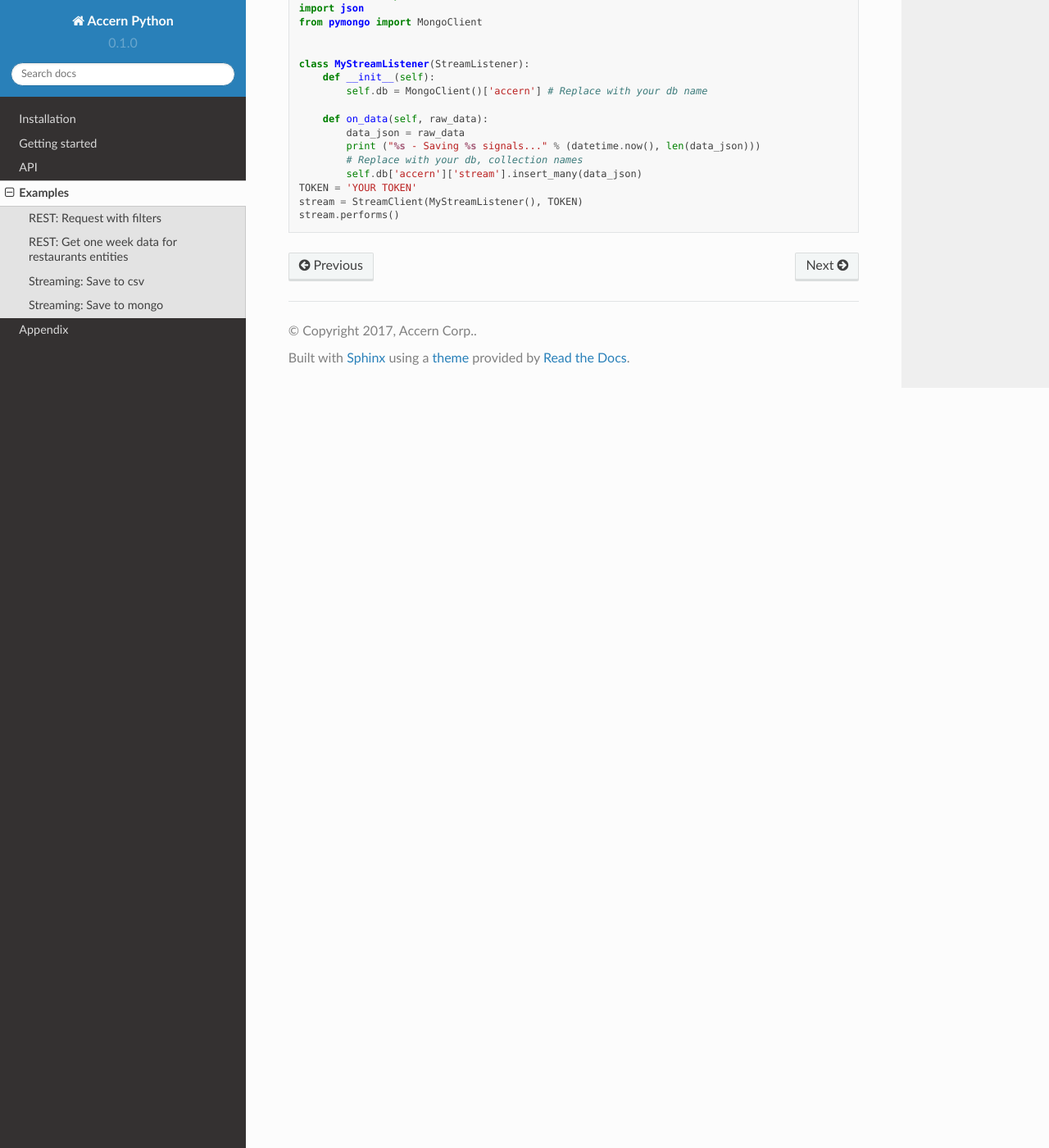
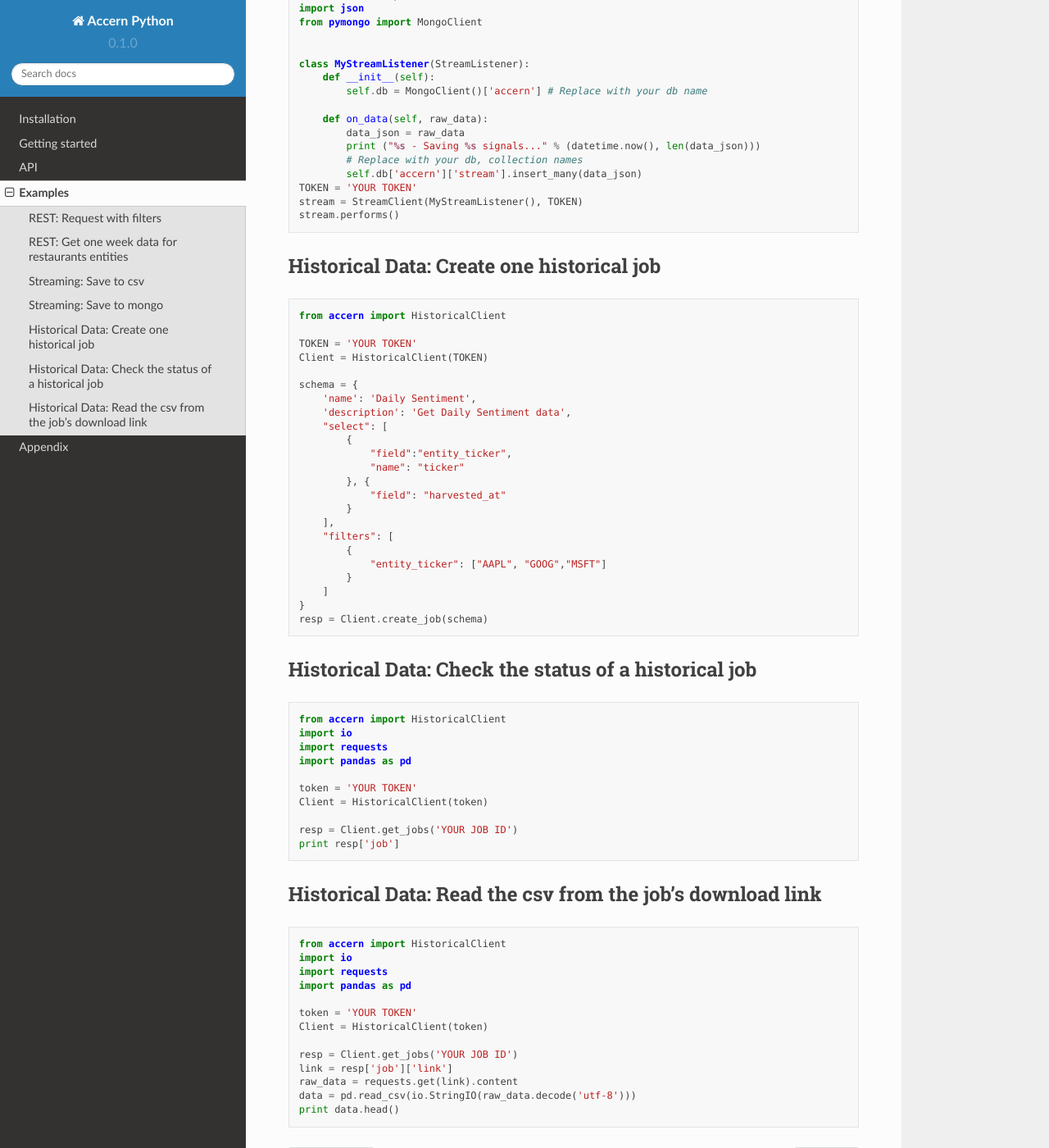
Before and after one commit to Accern/accern-python, a Sphinx documentation site: the page built from docs/examples/index.rst, in a window 1280 px wide and 1400 px high, scrolled down 1989 px. Shown: the whole window at 82% size. Built offline with Sphinx 7.4.7 and the Read the Docs theme 2.0.0, drawn with Linux system fonts in a browser that asks for light colours.

Commit message:
Historical Data Request Client: create and query job (#15)
- Create and query job

- Add docs for historical client

- v0.1.5

```diff
--- a/accern/__init__.py
+++ b/accern/__init__.py
@@ -4,6 +4,7 @@ Accern is a python library to query, download, filter and save Accern Data.
 """
 
 from accern.api import API
+from accern.historical import HistoricalClient
 from accern.stream import StreamClient, StreamListener
 from accern.default_client import AccernClient
 
@@ -13,6 +14,7 @@ token = None
 __all__ = [
     'API',
     'AccernClient',
+    'HistoricalClient',
     'StreamClient',
     'StreamListener'
 ]
--- a/docs/api/historical.rst
+++ b/docs/api/historical.rst
@@ -1,7 +1,65 @@
 .. _historical:
 
-#####################
-Historical API Client
-#####################
+#######################
+Historical Data Request
+#######################
 
-Coming soon!
+Accern Historical Batch data request is available for user who has the permission
+to create a job(data request). The data can be downloaded when the job request is
+finished.
+
+Create Historical Instance
+--------------------------
+
+Create an Historical instance
+
+.. code-block:: python
+
+    from accern import HistoricalClient
+    token = 'YOUR TOKEN'
+    Client = HistoricalClient(token)
+
+Set up a job
+------------
+
+``name``, ``descriptions``, ``filters`` and ``select`` are required field to
+create a job schema. For the detail of how to work with ``filters`` and
+``select``, please refer to the Cookbook :ref:`Cookbook<Field Filter Cookbook>`.
+
+.. code-block:: python
+
+    schema = {
+        'name': 'test',
+        'description': 'request 2017 November data',
+        'filters': [
+            {
+                'harvested_at': [
+                    ['2017-11-01 00:00:00', '2017-11-30 23:59:59']
+                ],
+                'entity_sentiment': [
+                    [-100, 50]
+                ]
+            }
+        ],
+        'select': [
+            {'field': 'entity_sentiment'},
+            {'field': 'entity_ticker'},
+            {'field': 'event'},
+            {'field': 'harvested_at'}
+        ]
+    }
+
+Check your job history
+----------------------
+
+.. code-block:: python
+
+    resp = Client.get_jobs()
+
+If you pass a job id to the ``get_jobs`` function, you will get the information
+of that job.
+
+.. code-block:: python
+
+    job_id = 'YOUR JOB ID'
+    resp = Client.get_jobs(job_id)
--- a/docs/api/rest.rst
+++ b/docs/api/rest.rst
@@ -30,19 +30,19 @@ fail.
 Your API tokens carry many privileges. Don't share your secret API tokens in any
 public spaces like Github, client-side code, etc.
 
-To authenticate, pass it through the constructor or assign your secret token to
+To authenticate, pass it through the constructor or assign your YOUR TOKEN to
 the API instance.
 
 .. code-block:: python
 
-    token = 'SECRET TOKEN'
+    token = 'YOUR TOKEN'
     Client = API(token)
 
 or
 
 .. code-block:: python
 
-    token = 'SECRET TOKEN'
+    token = 'YOUR TOKEN'
     Client.token = token
 
 
--- a/docs/examples/index.rst
+++ b/docs/examples/index.rst
@@ -129,3 +129,70 @@ Streaming: Save to mongo
     TOKEN = 'YOUR TOKEN'
     stream = StreamClient(MyStreamListener(), TOKEN)
     stream.performs()
+
+
+Historical Data: Create one historical job
+------------------------------------------
+
+.. code-block:: python
+
+    from accern import HistoricalClient
+
+    TOKEN = 'YOUR TOKEN'
+    Client = HistoricalClient(TOKEN)
+
+    schema = {
+        'name': 'Daily Sentiment',
+        'description': 'Get Daily Sentiment data',
+        "select": [
+            {
+                "field":"entity_ticker",
+                "name": "ticker"
+            }, {
+                "field": "harvested_at"
+            }
+        ],
+        "filters": [
+            {
+                "entity_ticker": ["AAPL", "GOOG","MSFT"]
+            }
+        ]
+    }
+    resp = Client.create_job(schema)
+
+
+Historical Data: Check the status of a historical job
+-----------------------------------------------------
+
+.. code-block:: python
+
+    from accern import HistoricalClient
+    import io
+    import requests
+    import pandas as pd
+
+    token = 'YOUR TOKEN'
+    Client = HistoricalClient(token)
+
+    resp = Client.get_jobs('YOUR JOB ID')
+    print resp['job']
+
+
+Historical Data: Read the csv from the job's download link
+----------------------------------------------------------
+
+.. code-block:: python
+
+    from accern import HistoricalClient
+    import io
+    import requests
+    import pandas as pd
+
+    token = 'YOUR TOKEN'
+    Client = HistoricalClient(token)
+
+    resp = Client.get_jobs('YOUR JOB ID')
+    link = resp['job']['link']
+    raw_data = requests.get(link).content
+    data = pd.read_csv(io.StringIO(raw_data.decode('utf-8')))
+    print data.head()
--- a/setup.py
+++ b/setup.py
@@ -35,7 +35,7 @@ All Accern wheels from PyPI are MIT licensed.
 
 """
 
-VERSION = '0.1.4-dev6'
+VERSION = '0.1.5'
 
 setup(
     name='Accern',
```
Also changed, not shown: restaurants.csv (deleted), 4 other files.
